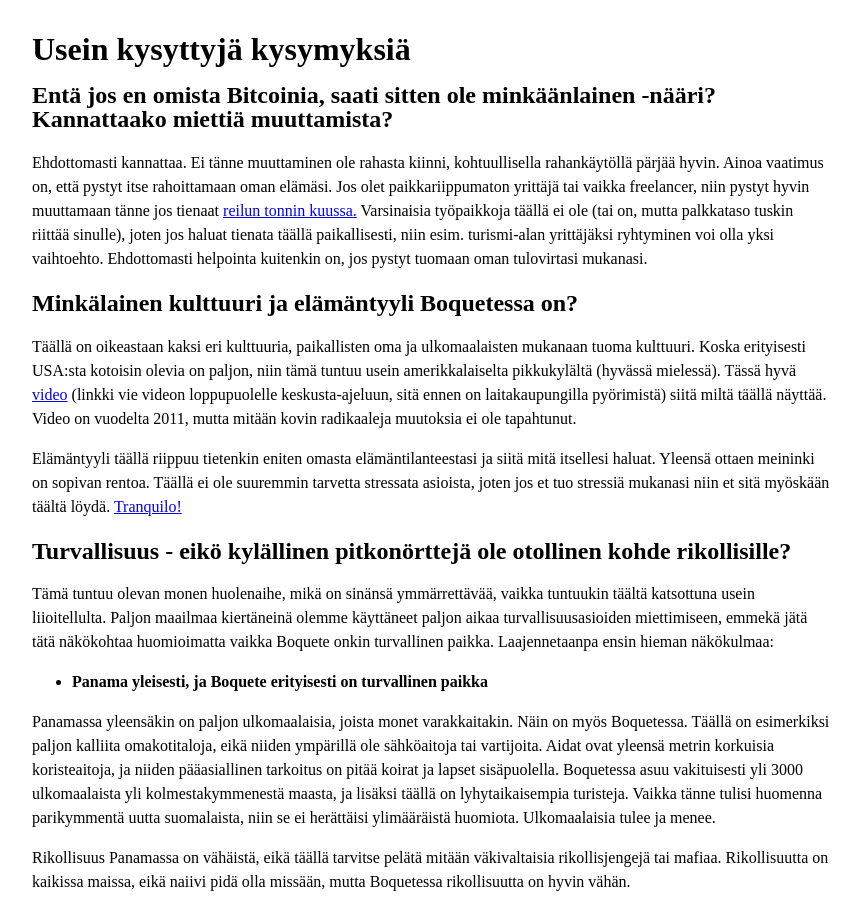
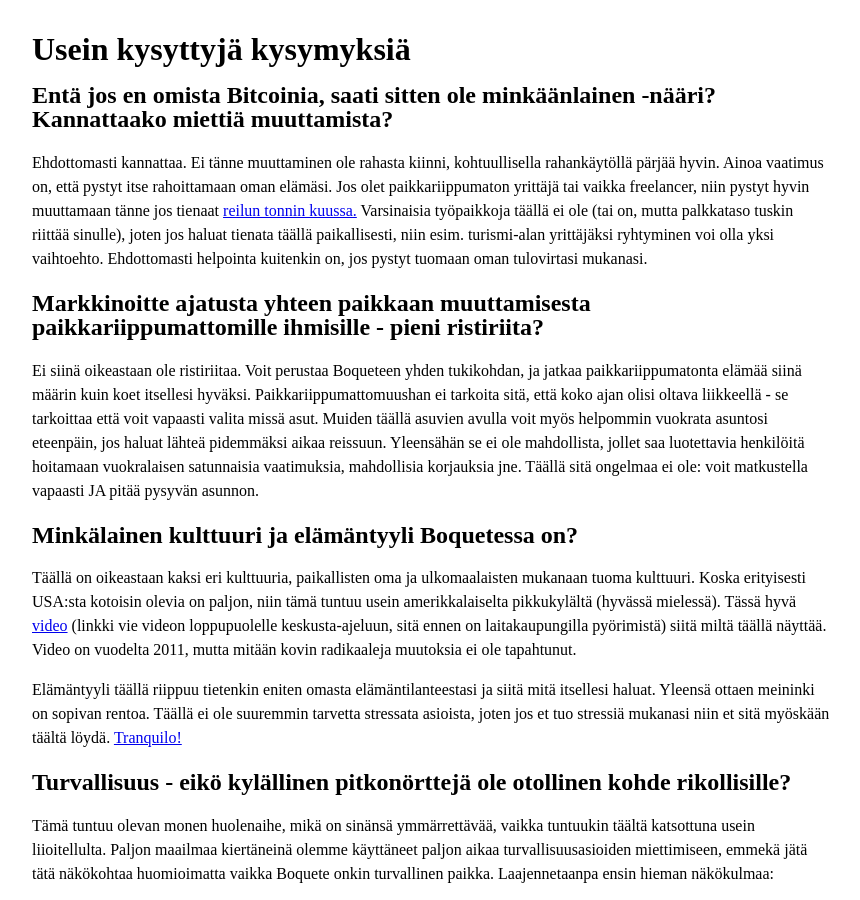
Before and after one commit to pitkonaarinparatiisi/pitkonaarinparatiisi.github.io, a Jekyll site: the page built from usein-kysytyt-kysymykset.md, in a window 1280 px wide and 900 px high. Shown: the whole window, without its empty margins (208-1068 px from the left). Built offline with Jekyll 4.4.1, drawn with Linux system fonts in a browser that asks for light colours; our own code applies the rules of GitHub Pages for plain Markdown files.

Commit message:
Update usein-kysytyt-kysymykset.md

```diff
--- a/usein-kysytyt-kysymykset.md
+++ b/usein-kysytyt-kysymykset.md
@@ -3,6 +3,10 @@
 ## Entä jos en omista Bitcoinia, saati sitten ole minkäänlainen -nääri? Kannattaako miettiä muuttamista?
 
 Ehdottomasti kannattaa. Ei tänne muuttaminen ole rahasta kiinni, kohtuullisella rahankäytöllä pärjää hyvin. Ainoa vaatimus on, että pystyt itse rahoittamaan oman elämäsi. Jos olet paikkariippumaton yrittäjä tai vaikka freelancer, niin pystyt hyvin muuttamaan tänne jos tienaat [reilun tonnin kuussa.](http://www.pitkonaarinparatiisi.info/kustannukset.html "Muutto- ja asumiskustannukset Boquetessa") Varsinaisia työpaikkoja täällä ei ole (tai on, mutta palkkataso tuskin riittää sinulle), joten jos haluat tienata täällä paikallisesti, niin esim. turismi-alan yrittäjäksi ryhtyminen voi olla yksi vaihtoehto. Ehdottomasti helpointa kuitenkin on, jos pystyt tuomaan oman tulovirtasi mukanasi.
+
+## Markkinoitte ajatusta yhteen paikkaan muuttamisesta paikkariippumattomille ihmisille - pieni ristiriita?
+
+Ei siinä oikeastaan ole ristiriitaa. Voit perustaa Boqueteen yhden tukikohdan, ja jatkaa paikkariippumatonta elämää siinä määrin kuin koet itsellesi hyväksi. Paikkariippumattomuushan ei tarkoita sitä, että koko ajan olisi oltava liikkeellä - se tarkoittaa että voit vapaasti valita missä asut. Muiden täällä asuvien avulla voit myös helpommin vuokrata asuntosi eteenpäin, jos haluat lähteä pidemmäksi aikaa reissuun. Yleensähän se ei ole mahdollista, jollet saa luotettavia henkilöitä hoitamaan vuokralaisen satunnaisia vaatimuksia,  mahdollisia korjauksia jne. Täällä sitä ongelmaa ei ole: voit matkustella vapaasti JA pitää pysyvän asunnon.
 
 ## Minkälainen kulttuuri ja elämäntyyli Boquetessa on?
 
```
